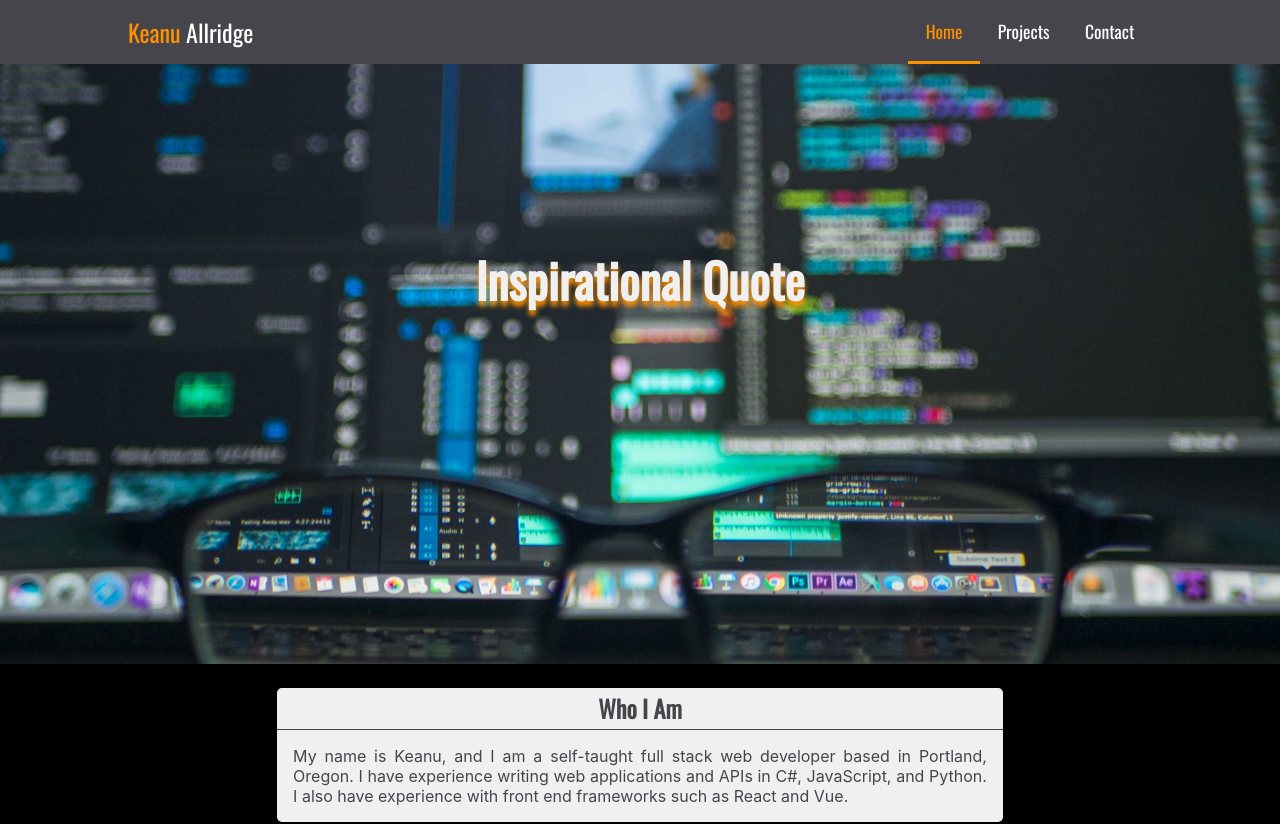
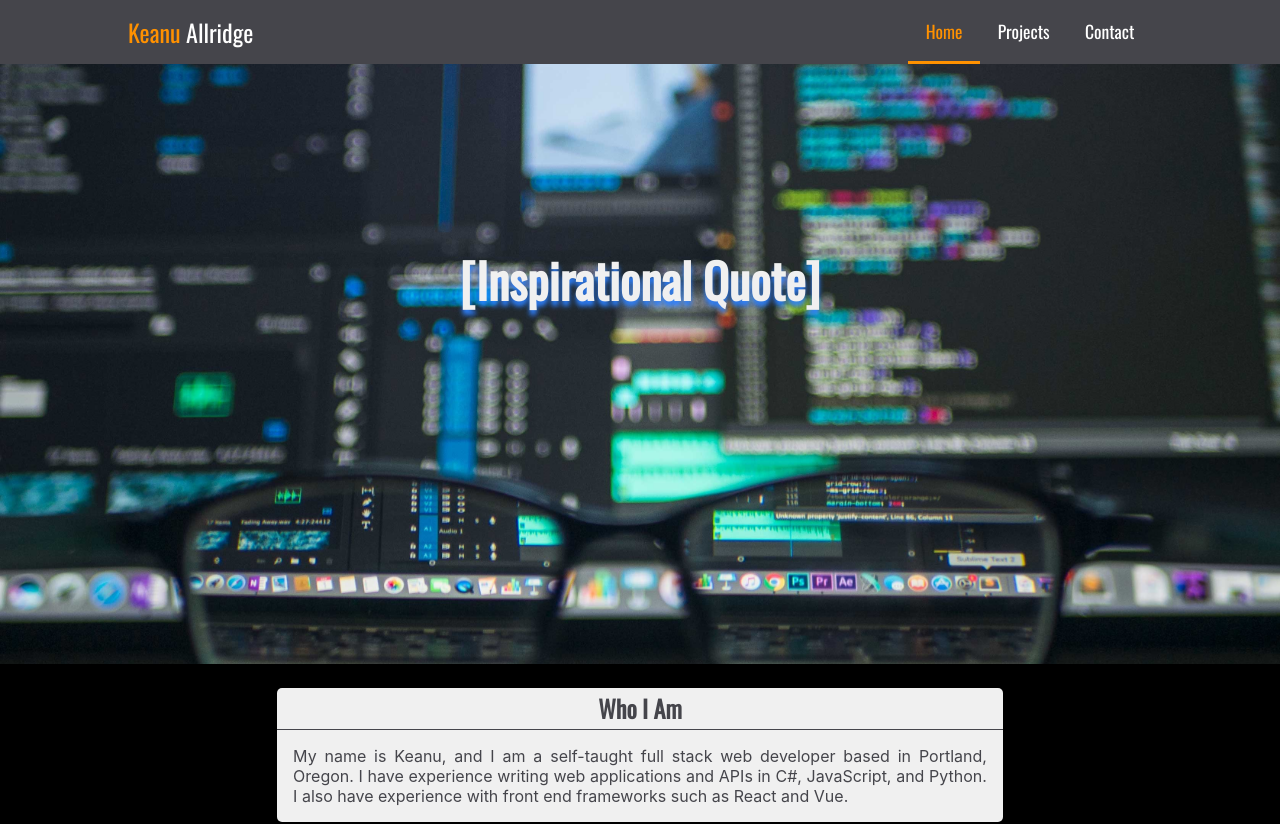
Before and after one commit to Kianek/vue-portfolio, a Vue app: page / in a window 1280 px wide. Shown: the top 824 px of the page. Built offline with nearby package versions, Linux system fonts and the light colour scheme.

Commit message:
Add brackets

```diff
--- a/src/pages/Home.vue
+++ b/src/pages/Home.vue
@@ -1,7 +1,7 @@
 <template>
   <Page classes="black">
     <header>
-      <h2>Inspirational Quote</h2>
+      <h2>[Inspirational Quote]</h2>
       <img
         id="bg-image"
         src="@/assets/computer-bg.jpg"
@@ -58,12 +58,12 @@ header {
     left: 0;
     top: 30%;
     text-align: center;
-    text-shadow: 0 5px 5px $orange;
+    text-shadow: 0 5px 5px #2d81ff;
     width: 100%;
     z-index: 10;
   }
 
-  #bg-image {
+  img {
     height: auto;
     width: 100%;
   }
```
